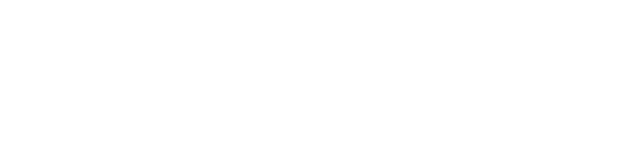
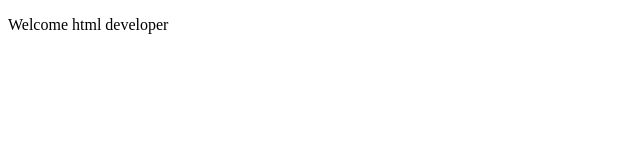
Before and after one commit to FasFit-Grupo/untitled, a plain HTML site: page Index.html in a window 1280 px wide. Shown: the whole page, without its empty margins (0-640 px from the left). Drawn offline with Linux system fonts and the light colour scheme.

Commit message:
feat(welcome): Added Welcome Phrase.

```diff
--- a/Index.html
+++ b/Index.html
@@ -6,6 +6,6 @@
 
 </head>
 <body>
-
+<p>Welcome html developer</p>
 </body>
 </html>
```
